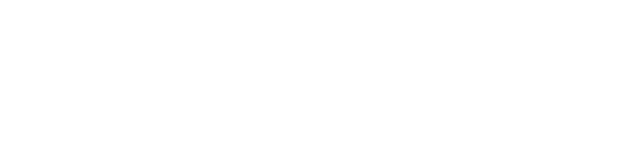
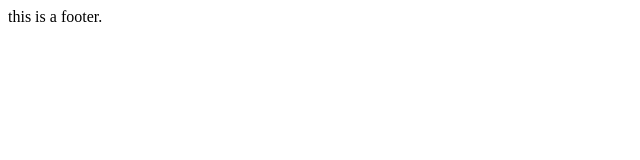
Before and after one commit to lulalumala/collaboration, a plain HTML site: page index.html in a window 1280 px wide. Shown: the whole page, without its empty margins (0-640 px from the left). Drawn offline with Linux system fonts and the light colour scheme.

Commit message:
added a paragraph

```diff
--- a/index.html
+++ b/index.html
@@ -10,6 +10,6 @@
   <body>
     <header></header>
     <main></main>
-    <footer></footer>
+    <footer>this is a footer.</footer>
   </body>
 </html>
```
